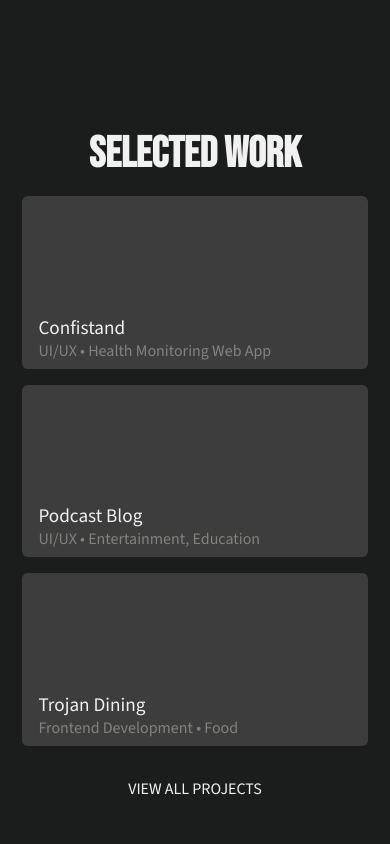
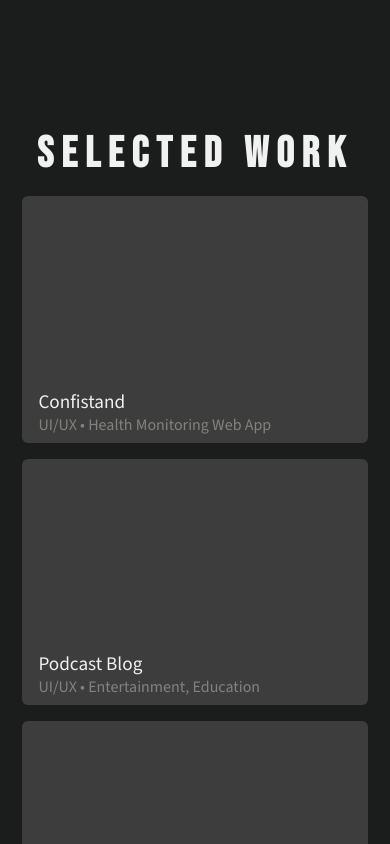
Before and after one commit to beatricehahn/portfolio, a SvelteKit app in the folder my-portfolio/: page / in a window 390 px wide. Shown: the part 940-1784 px from the top of the page. Built offline with nearby package versions, Linux system fonts and the light colour scheme.

Commit message:
Update screen responsiveness for work section

```diff
--- a/my-portfolio/src/components/atoms/work.svelte
+++ b/my-portfolio/src/components/atoms/work.svelte
@@ -22,8 +22,15 @@
         background-color: rgb(61, 61, 61);
         border-radius: 6px;
 
+        @media screen and (max-width: 600px) {
+            width: calc(100vw - 2 * $main-padding);
+            height: calc((100vw - 2 * $main-padding)/1.4);
+        }
+
         width: calc(100vw - 2 * $main-padding);
-        height: calc((100vw - 2 * $main-padding)/2);
+        max-width: 616px;
+        height: calc((100vw - $main-padding)/1.4);
+        max-height: 416px;
 
         margin-top: $container-padding;
         margin-bottom: $container-padding;
--- a/my-portfolio/src/components/molecules/selectedWork.svelte
+++ b/my-portfolio/src/components/molecules/selectedWork.svelte
@@ -6,7 +6,7 @@
     <div class='title'>
         <h1>Selected Work</h1>
     </div>
-    <ul>
+    <ul class='work-wrapper'>
         <li>
             <a href="/work/one">
                 <Work
@@ -37,6 +37,7 @@
     </ul>
     <div class='checkout'>
         <a href="/work">VIEW ALL PROJECTS</a>
+        <img src="/arrow-icon.svg" alt="Arrow">
     </div>
 </section>
 
@@ -59,24 +60,34 @@
 
         .checkout {
             padding-top: 16px;
+            display: flex;
+            align-items: center;
+
+            a {
+                padding-right: 16px;
+            }
+
+            img {
+                width: 1.2rem;
+            }
         }
     }
 
     .title {
-        text-align: right;
-
+        //text-align: right;
+        h1 {
+            letter-spacing: 0.5rem;
+            font-size: clamp(24px, 7vw + 1rem, 72px);
+            white-space: nowrap;
+            font-family: 'BebasNeue-Regular';
+        }
     }
 
-    h1 {
-        /* color: $black-900; */
-        font-size: clamp(24px, 7vw + 1rem, 72px);
-        white-space: nowrap;
-        font-family: 'BebasNeue-Regular';
-        //padding-right: 16px;
-    }
 
-    ul {
-        list-style: none;
+    .work-wrapper {
+        li {
+            list-style-type: none;
+        }
     }
 
     a {
```
